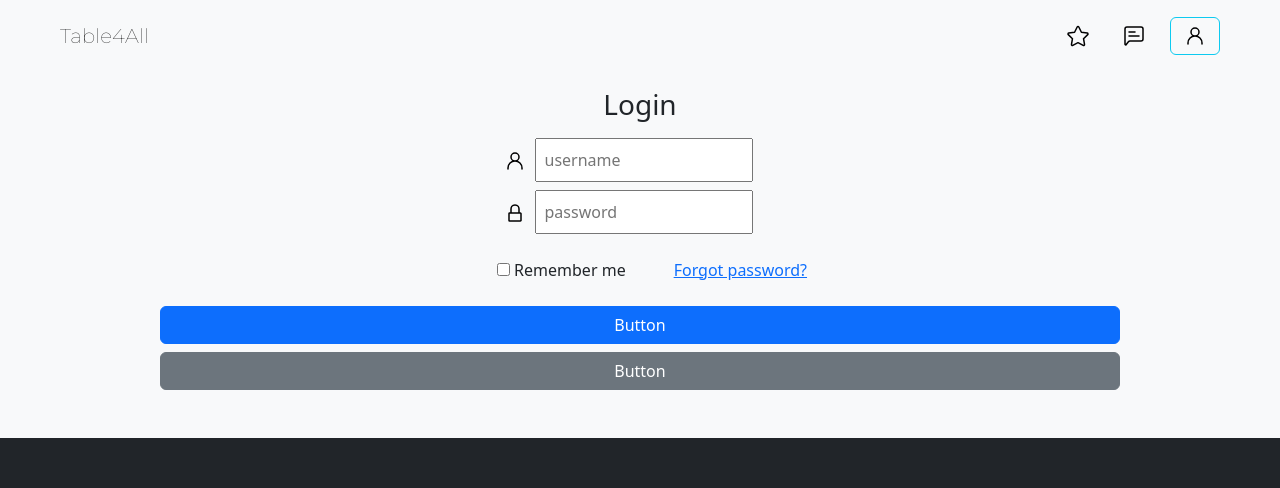
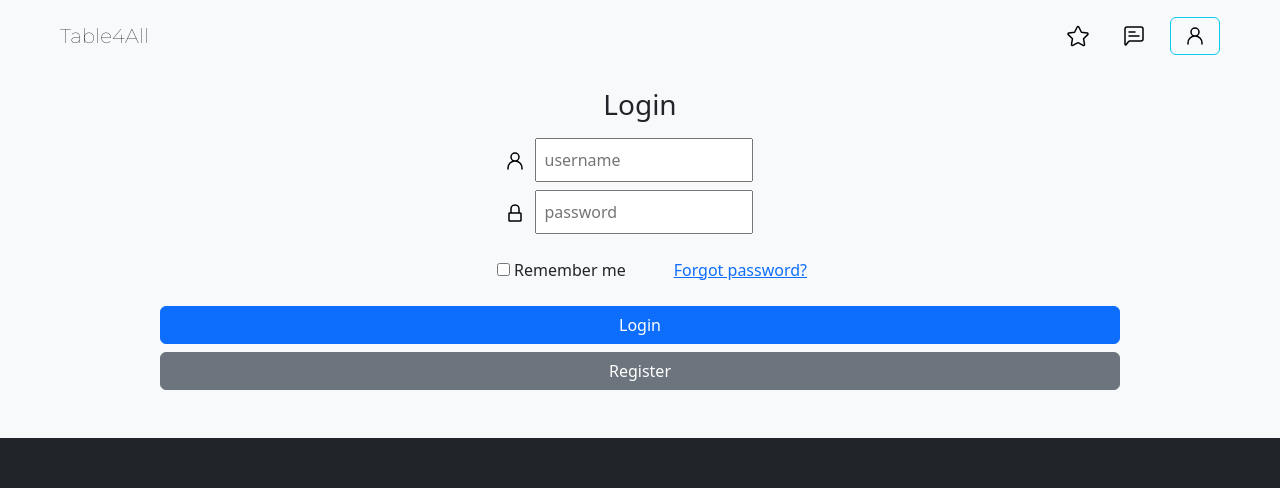
Before and after one commit to LauLau13/Place4All, an Angular app in the folder FrontProyectoES/: page /login in a window 1280 px wide. Shown: the top 488 px of the page. Built offline with nearby package versions, Linux system fonts and the light colour scheme; no server answers.

Commit message:
Formulario para login

```diff
--- a/FrontProyectoES/src/app/home/home.module.ts
+++ b/FrontProyectoES/src/app/home/home.module.ts
@@ -1,5 +1,6 @@
 import { CommonModule } from '@angular/common';
 import { NgModule } from '@angular/core';
+import { ReactiveFormsModule } from '@angular/forms';
 
 import { NgbAlertModule } from '@ng-bootstrap/ng-bootstrap';
 import { HomeRoutingModule } from './home-routing.module';
@@ -8,6 +9,6 @@ import { LoginComponent } from './login/login.component';
 
 @NgModule({
   declarations: [HomeComponent, LoginComponent],
-  imports: [CommonModule, HomeRoutingModule, NgbAlertModule],
+  imports: [CommonModule, HomeRoutingModule, NgbAlertModule, ReactiveFormsModule],
 })
 export class HomeModule {}
--- a/FrontProyectoES/src/app/home/login/login.component.html
+++ b/FrontProyectoES/src/app/home/login/login.component.html
@@ -1,3 +1,4 @@
+<form [formGroup]="loginForm">
   <div class="bg-light justify-content-center d-flex flex-column align-items-center">
     <p *ngIf="error" class="pt-5 px-5">
       <ngb-alert type="danger" [dismissible]="false">
@@ -23,7 +24,7 @@
           stroke-linecap="round"
           stroke-linejoin="round"></path>
       </svg>
-    <input class="p-2 w-75" type="text" placeholder="username" />
+      <input [formControl]="loginForm.controls.email" class="p-2 w-75" type="text" placeholder="username" />
     </div>
     <div class="bg-light w-auto mt-2">
       <svg
@@ -42,7 +43,7 @@
           stroke-linecap="round"
           stroke-linejoin="round"></path>
       </svg>
-    <input class="p-2 w-75" type="text" placeholder="password" />
+      <input [formControl]="loginForm.controls.password" class="p-2 w-75" type="text" placeholder="password" />
     </div>
     <div class="btRecord ms-4 d-flex justify-content-between">
       <div class="m-4">
@@ -55,11 +56,12 @@
     </div>
     <div class="botonesInferiores mx-auto w-75 align-items-center column align-self-center mb-5">
       <div class="d-grid gap-2">
-      <button class="btn btn-primary" type="button">Button</button>
-      <button class="btn btn-secondary" type="button">Button</button>
+        <button class="btn btn-primary" type="button" (click)="login()">Login</button>
+        <button class="btn btn-secondary" type="button">Register</button>
       </div>
     </div>
   </div>
+</form>
 
 <!--Clases Laura-->
 <!-- <div>
--- a/FrontProyectoES/src/app/home/login/login.component.ts
+++ b/FrontProyectoES/src/app/home/login/login.component.ts
@@ -1,4 +1,7 @@
 import { Component, OnInit } from '@angular/core';
+import { FormControl, FormGroup } from '@angular/forms';
+import { Login } from 'src/app/shared/Models/login.model';
+import { LoginService } from 'src/app/shared/services/LoginService/login.service';
 
 @Component({
   selector: 'app-login',
@@ -6,7 +9,25 @@ import { Component, OnInit } from '@angular/core';
   styleUrls: ['./login.component.css'],
 })
 export class LoginComponent implements OnInit {
-  constructor() {}
+  constructor(private loginService: LoginService) {}
   error = false;
+  loginForm = new FormGroup({
+    email: new FormControl(''),
+    password: new FormControl(''),
+  });
   ngOnInit(): void {}
+
+  async login() {
+    var login: Login = {
+      email: this.loginForm.value.email!,
+      password: this.loginForm.value.password!,
+    };
+
+    console.log(login);
+    debugger;
+    const res = await this.loginService.login(login);
+    if (!res) {
+      this.error = true;
+    }
+  }
 }
```
Lines whose indentation alone changed are shown as unchanged.
